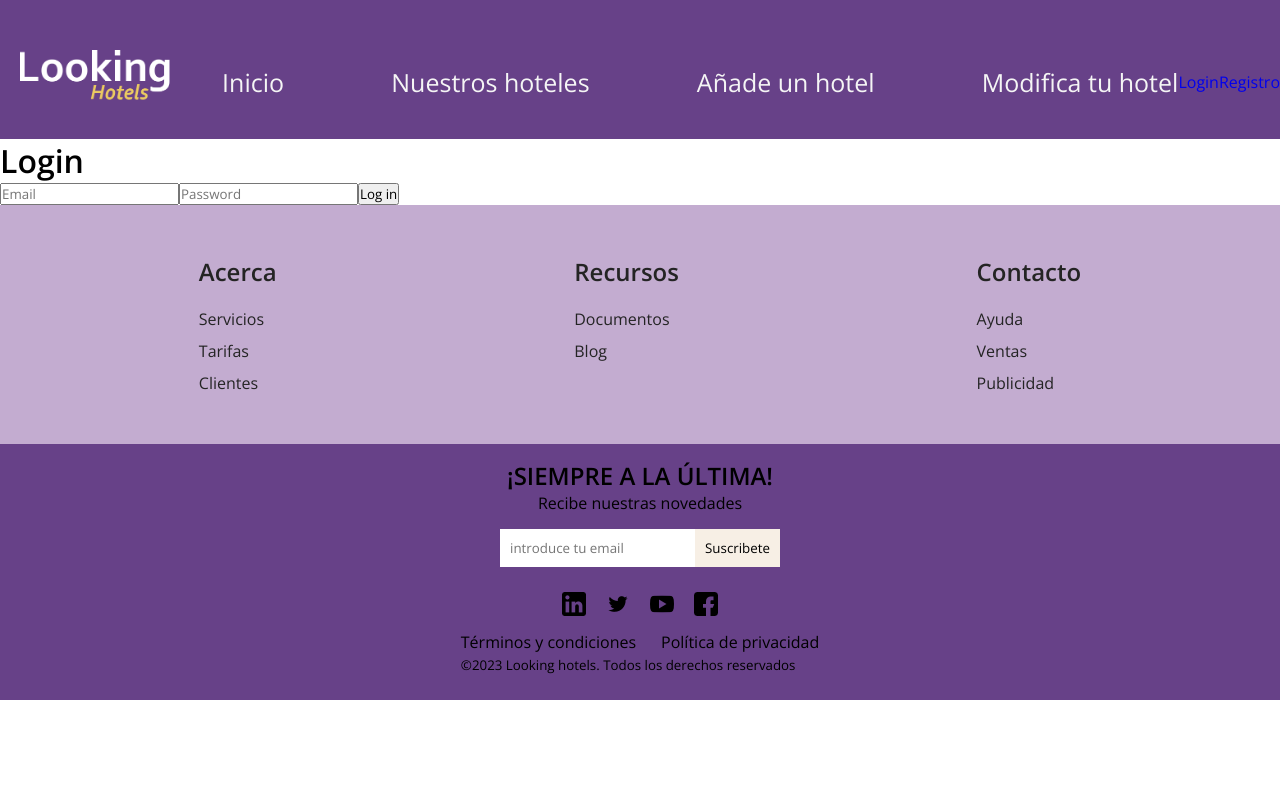
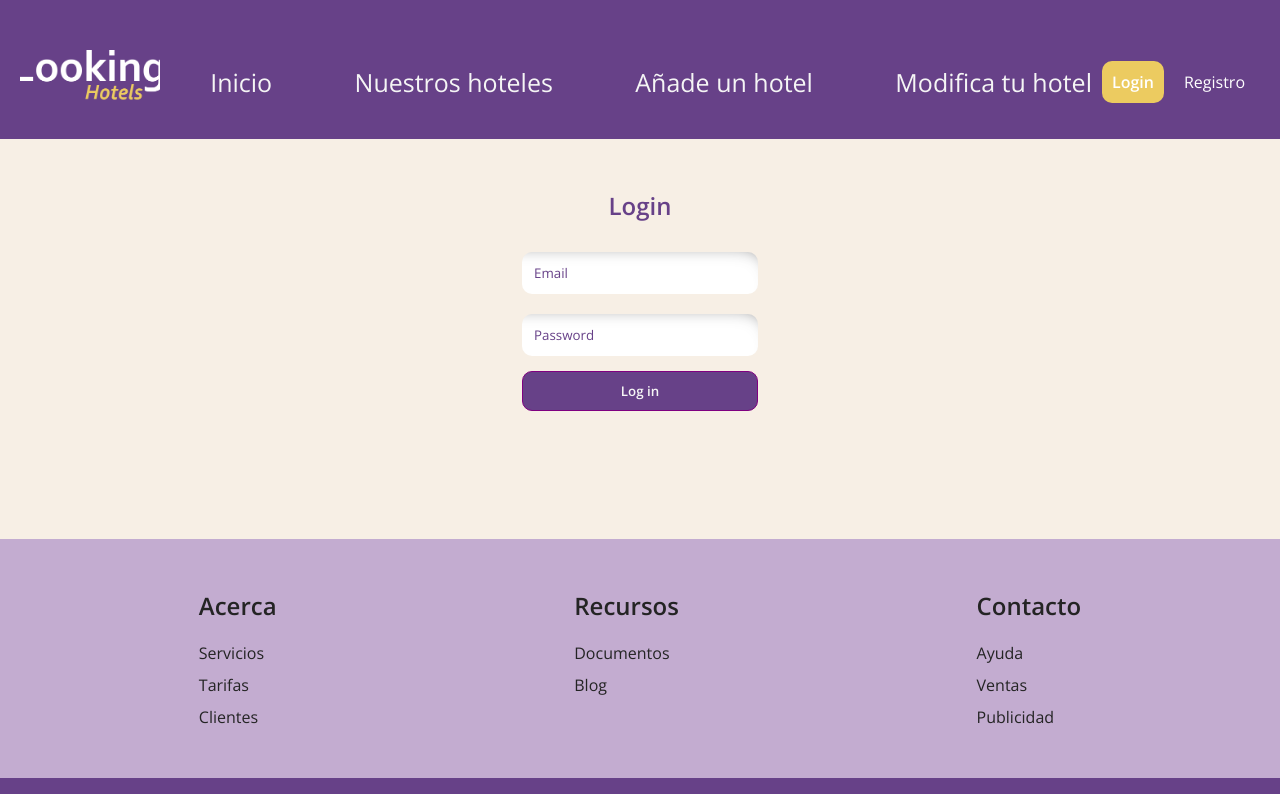
Before and after one commit to LlorensGuillaumes/looking, an Angular app in the folder front/: page /login in a window 1280 px wide. Shown: the top 794 px of the page. Built offline with nearby package versions, Linux system fonts and the light colour scheme.

Commit message:
Feat: login and register // Style too

```diff
--- a/front/src/app/app.module.ts
+++ b/front/src/app/app.module.ts
@@ -24,7 +24,7 @@ import { RegisterComponent } from './pages/register/register.component';
     HotelFormComponent,
     FooterComponent,
     LoginComponent,
-    RegisterComponent
+    RegisterComponent,
 
 
 
@@ -37,4 +37,6 @@ import { RegisterComponent } from './pages/register/register.component';
   providers: [ApiService],
   bootstrap: [AppComponent]
 })
-export class AppModule { }
+export class AppModule {
+
+ }
--- a/front/src/app/pages/login/login.component.html
+++ b/front/src/app/pages/login/login.component.html
@@ -1,6 +1,6 @@
 <div class="login">
     <form class="form" method="post">
-      <h1>Login</h1>
+      <h2>Login</h2>
       <input type="email" name="email" placeholder="Email" required="required">
       <input type="password" name="password" placeholder="Password" required="required">
       <button type="submit">Log in</button>
--- a/front/src/app/pages/login/login.component.scss
+++ b/front/src/app/pages/login/login.component.scss
@@ -0,0 +1,114 @@
+.login {
+  background-color: #F7EFE5;
+  width: 100%;
+  display: flex;
+  justify-content: center;
+  padding: 50px;
+  height: 400px;
+
+  form {
+    display: flex;
+    flex-direction: column;
+    width: 20%;
+
+    h2 {
+      font-weight: bold;
+      color: #674188;
+      text-align: center;
+      padding-bottom: 20px;
+    }
+
+    input {
+      margin: 10px 0 10px 0;
+      padding: 12px;
+      box-shadow: inset -80px 90px 20px -100px rgb(0 0 0 / 75%);
+      border: none;
+      border-radius: 10px;
+    }
+
+    input::placeholder {
+      color: #674188;
+    }
+
+    button {
+        width: 100%;
+        padding: 10px;
+        border-radius: 10px;
+        border: 0.3px solid purple;
+        background-color: #674188;
+        color: whitesmoke;
+        margin-top: 5px;
+        font-weight: bold;
+
+      }
+
+          button:hover {
+      background-color: whitesmoke;
+      color: #674188;
+    }
+
+  }
+
+}
+
+
+
+
+
+
+
+//     }
+
+
+
+
+
+//     input {
+
+
+
+
+
+//     }
+
+//     input::placeholder {
+//       color: #674188;
+//     }
+
+
+
+//     input:focus {
+//       border: 0.5 solid black;
+//     }
+
+//     .img-button {
+//       padding: 10px 15px 10px 15px;
+
+//     }
+
+//     .hotel-button {
+//       margin-top: 10px;
+//       width: 300px;
+//       padding-top: 10px;
+//       padding-bottom: 10px;
+//       border-radius: 25px;
+
+//     }
+
+//     .input-detail {
+//       margin: 10px 20px 10px 0;
+//       padding: 10px 10px 10px 10px;
+//       width: 497px;
+
+
+//     }
+
+//     .div-button {
+//       display: flex;
+//       justify-content: center;
+
+//     }
+
+//   }
+
+// }
--- a/front/src/app/pages/login/login.module.ts
+++ b/front/src/app/pages/login/login.module.ts
@@ -3,6 +3,7 @@ import { CommonModule } from '@angular/common';
 
 import { LoginRoutingModule } from './login-routing.module';
 import { LoginComponent } from './login.component';
+import { ButtonComponent } from 'src/app/shared/components/button/button.component';
 
 
 @NgModule({
@@ -11,7 +12,7 @@ import { LoginComponent } from './login.component';
   ],
   imports: [
     CommonModule,
-    LoginRoutingModule
+    LoginRoutingModule,
   ]
 })
 export class LoginModule { }
--- a/front/src/app/pages/register/register-routing.module.ts
+++ b/front/src/app/pages/register/register-routing.module.ts
@@ -4,7 +4,7 @@ import { RegisterComponent } from './register.component';
 
 const routes: Routes = [
   {
-    path:":id",component:RegisterComponent
+    path:"",component:RegisterComponent
   }
 ];
 
--- a/front/src/app/pages/register/register.component.html
+++ b/front/src/app/pages/register/register.component.html
@@ -1,9 +1,9 @@
-<p>register works!</p>
-<div class="login">
+<div class="registro">
     <form class="form" method="post">
-      <h1>Login</h1>
+      <h2>Registro</h2>
       <input type="email" name="email" placeholder="Email" required="required">
       <input type="password" name="password" placeholder="Password" required="required">
-      <button type="submit">Log in</button>
+      <button type="submit">Registro</button>
+
     </form>
   </div>
--- a/front/src/app/pages/register/register.component.scss
+++ b/front/src/app/pages/register/register.component.scss
@@ -0,0 +1,49 @@
+.registro {
+    background-color: #F7EFE5;
+    width: 100%;
+    display: flex;
+    justify-content: center;
+    padding: 50px;
+    height: 400px;
+
+    form {
+      display: flex;
+      flex-direction: column;
+      width: 20%;
+
+      h2 {
+        font-weight: bold;
+        color: #674188;
+        text-align: center;
+        padding-bottom: 20px;
+      }
+
+      input {
+        margin: 10px 0 10px 0;
+        padding: 12px;
+        box-shadow: inset -80px 90px 20px -100px rgb(0 0 0 / 75%);
+        border: none;
+        border-radius: 10px;
+      }
+
+      input::placeholder {
+        color: #674188;
+      }
+      button {
+        width: 100%;
+        padding: 10px;
+        border-radius: 10px;
+        border: 0.3px solid purple;
+        background-color: #674188;
+        color: whitesmoke;
+        margin-top: 5px;
+        font-weight: bold;
+      }
+
+          button:hover {
+      background-color: whitesmoke;
+      color: #674188;
+    }
+    }
+
+  }
--- a/front/src/app/shared/components/navigator/navigator.component.html
+++ b/front/src/app/shared/components/navigator/navigator.component.html
@@ -10,8 +10,8 @@
   </div>
 
   <div class="log-reg">
-    <a routerLink="/login">Login</a>
-    <a routerLink="/registro">Registro</a>
+    <a class="login" routerLink="/login">Login</a>
+    <a class="registro" routerLink="/registro">Registro</a>
   </div>
 
 </nav>
--- a/front/src/app/shared/components/navigator/navigator.component.scss
+++ b/front/src/app/shared/components/navigator/navigator.component.scss
@@ -3,6 +3,7 @@
   display: flex;
   align-items: center;
   padding-top: 25px;
+justify-content: space-between;
 
   .img-container {
     height: 65px;
@@ -40,102 +41,125 @@
     opacity: 70%;
   }
 
+  .log-reg {
+    display: flex;
+    gap: 10px;
+    padding: 10px;
+    margin-right: 15px;
+
+    .login {
+      background-color: #eccb60;
+      padding: 10px;
+      border-radius: 10px;
+      color: white;
+      font-weight: bold;
+
+    }
+
+    .registro {
+
+      padding: 10px;
+      color: white;
+
+    }
+  }
+
 }
-.hamburger{
-  display: none;
-	position:fixed;
-  background-color:transparent;
-	left:0;
-	top:0;
-	height:30px;
-	width:30px;
-	padding:20px 20px;
-	-webkit-transform:translate3d(0, 0, 0);
-	transform:translate3d(0, 0, 0);
-	-webkit-transition:-webkit-transform 0.25s cubic-bezier(0.05, 1.04, 0.72, 0.98);
-	transition:transform 0.25s cubic-bezier(0.05, 1.04, 0.72, 0.98);
-	z-index:1002;
-	cursor:pointer;
-	-webkit-user-select:none;
-	-moz-user-select:none;
-	-ms-user-select:none;
-	user-select:none
-}
-.hamburger.is-active{
-  background-color:none;
-}
-._layer{
-	background:#333333;
-	margin-bottom:4px;
-	border-radius:2px;
-	width:28px;
-	height:4px;
-	opacity:1;
-	-webkit-transform:translate3d(0, 0, 0);
-	transform:translate3d(0, 0, 0);
-	-webkit-transition:all 0.25s cubic-bezier(0.05, 1.04, 0.72, 0.98);
-	transition:all 0.25s cubic-bezier(0.05, 1.04, 0.72, 0.98);
-}
-.hamburger:hover .-top{
-	-webkit-transform:translateY(-100%);
-	-ms-transform:translateY(-100%);
-	transform:translateY(-100%);
-}
-.hamburger:hover .-bottom{
-	-webkit-transform:translateY(100%);
-	-ms-transform:translateY(100%);
-	transform:translateY(100%);
-	}
-.hamburger.is-active .-top{
-	-webkit-transform:translateY(200%) rotate(45deg) !important;
-	-ms-transform:translateY(200%) rotate(45deg) !important;
-	transform:translateY(200%) rotate(45deg) !important;
-}
-.hamburger.is-active .-mid{
-	opacity:0;
-}
-.hamburger.is-active .-bottom{
-	-webkit-transform:translateY(-200%) rotate(135deg) !important;
-	-ms-transform:translateY(-200%) rotate(135deg) !important;
-	transform:translateY(-200%) rotate(135deg) !important;
-}
+// .hamburger{
+//   display: none;
+// 	position:fixed;
+//   background-color:transparent;
+// 	left:0;
+// 	top:0;
+// 	height:30px;
+// 	width:30px;
+// 	padding:20px 20px;
+// 	-webkit-transform:translate3d(0, 0, 0);
+// 	transform:translate3d(0, 0, 0);
+// 	-webkit-transition:-webkit-transform 0.25s cubic-bezier(0.05, 1.04, 0.72, 0.98);
+// 	transition:transform 0.25s cubic-bezier(0.05, 1.04, 0.72, 0.98);
+// 	z-index:1002;
+// 	cursor:pointer;
+// 	-webkit-user-select:none;
+// 	-moz-user-select:none;
+// 	-ms-user-select:none;
+// 	user-select:none
+// }
+// .hamburger.is-active{
+//   background-color:none;
+// }
+// ._layer{
+// 	background:#333333;
+// 	margin-bottom:4px;
+// 	border-radius:2px;
+// 	width:28px;
+// 	height:4px;
+// 	opacity:1;
+// 	-webkit-transform:translate3d(0, 0, 0);
+// 	transform:translate3d(0, 0, 0);
+// 	-webkit-transition:all 0.25s cubic-bezier(0.05, 1.04, 0.72, 0.98);
+// 	transition:all 0.25s cubic-bezier(0.05, 1.04, 0.72, 0.98);
+// }
+// .hamburger:hover .-top{
+// 	-webkit-transform:translateY(-100%);
+// 	-ms-transform:translateY(-100%);
+// 	transform:translateY(-100%);
+// }
+// .hamburger:hover .-bottom{
+// 	-webkit-transform:translateY(100%);
+// 	-ms-transform:translateY(100%);
+// 	transform:translateY(100%);
+// 	}
+// .hamburger.is-active .-top{
+// 	-webkit-transform:translateY(200%) rotate(45deg) !important;
+// 	-ms-transform:translateY(200%) rotate(45deg) !important;
+// 	transform:translateY(200%) rotate(45deg) !important;
+// }
+// .hamburger.is-active .-mid{
+// 	opacity:0;
+// }
+// .hamburger.is-active .-bottom{
+// 	-webkit-transform:translateY(-200%) rotate(135deg) !important;
+// 	-ms-transform:translateY(-200%) rotate(135deg) !important;
+// 	transform:translateY(-200%) rotate(135deg) !important;
+// }
 
-.menuppal.is_active{
-  transform: translate3d(0px, 0px, 0px);
-}
-.menuppal{
-   background-color: rgba(255, 255, 255, 0.95);
-    bottom: 0;
-    height: 100%;
-    left: 0;
-    overflow-y: scroll;
-    position: fixed;
-    top: 0;
-    transform: translate3d(0px, -100%, 0px);
-    transition: transform 0.35s cubic-bezier(0.05, 1.04, 0.72, 0.98) 0s;
-    width: 100%;
-    z-index: 1001;
-}
-.menuppal ul{
-  margin:0;padding:0;
-}
-.menuppal ul li {
-  list-style: none;
-	text-align:center;
-	font-family: Verdadna, Arial, Helvetica;
-	color:black;
-	font-size:1.5rem;
-	line-height:3em;
-	height:3em;
-  color:#369;
-	text-transform:none;
-	font-weight:bold;
-}
-.menuppal ul li a{
-  text-decoration:none;
-  color:#369;
-}
-.menuppal ul li a:hover{
-  text-decoration:none;
-  color:#333;
-}
+// .menuppal.is_active{
+//   transform: translate3d(0px, 0px, 0px);
+// }
+// .menuppal{
+//    background-color: rgba(255, 255, 255, 0.95);
+//     bottom: 0;
+//     height: 100%;
+//     left: 0;
+//     overflow-y: scroll;
+//     position: fixed;
+//     top: 0;
+//     transform: translate3d(0px, -100%, 0px);
+//     transition: transform 0.35s cubic-bezier(0.05, 1.04, 0.72, 0.98) 0s;
+//     width: 100%;
+//     z-index: 1001;
+// }
+// .menuppal ul{
+//   margin:0;padding:0;
+// }
+// .menuppal ul li {
+//   list-style: none;
+// 	text-align:center;
+// 	font-family: Verdadna, Arial, Helvetica;
+// 	color:black;
+// 	font-size:1.5rem;
+// 	line-height:3em;
+// 	height:3em;
+//   color:#369;
+// 	text-transform:none;
+// 	font-weight:bold;
+// }
+// .menuppal ul li a{
+//   text-decoration:none;
+//   color:#369;
+// }
+// .menuppal ul li a:hover{
+//   text-decoration:none;
+//   color:#333;
+// }
```
Also changed, not shown: 1 other file (tests, documents, lock files or other folders).
